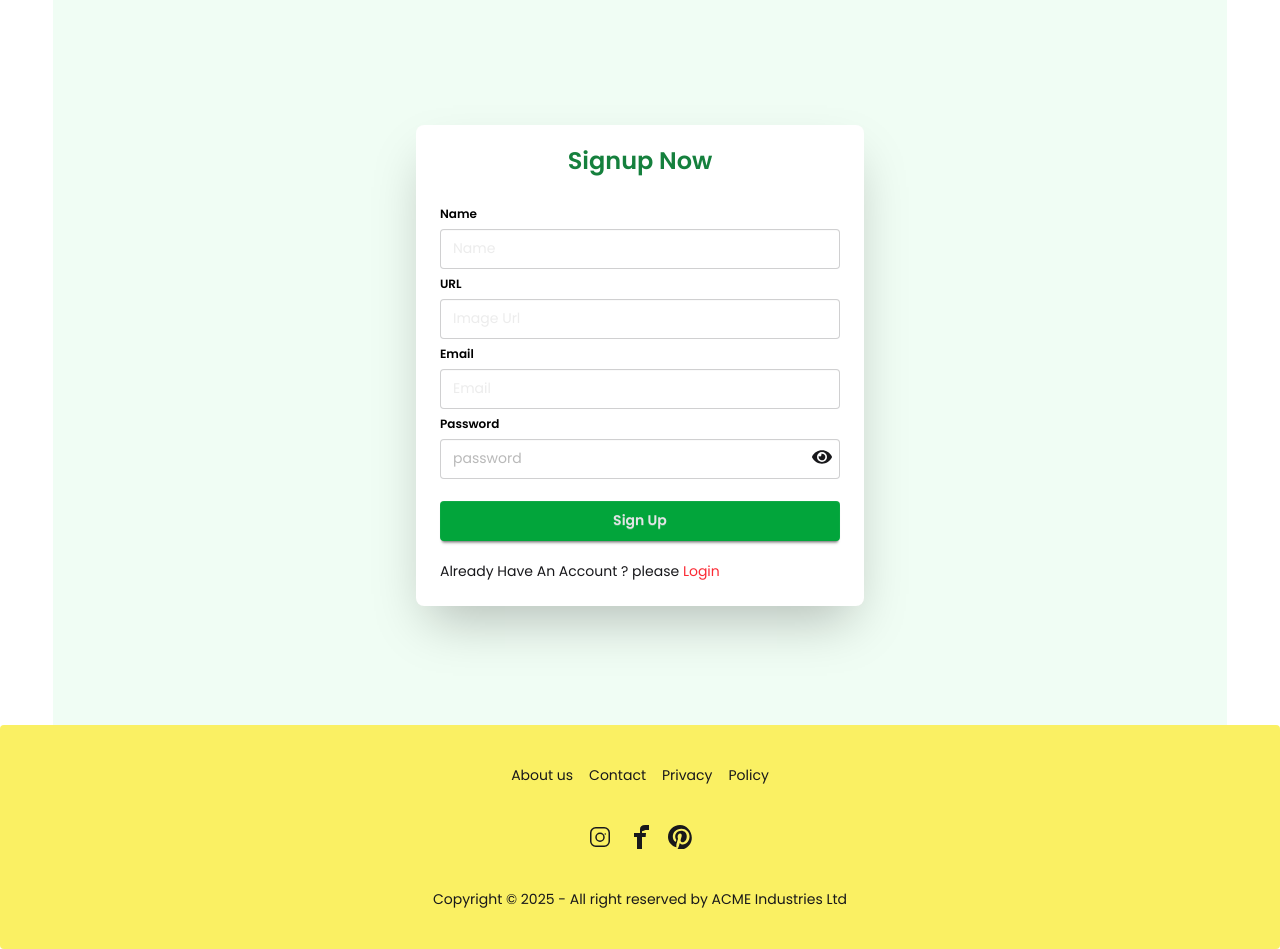
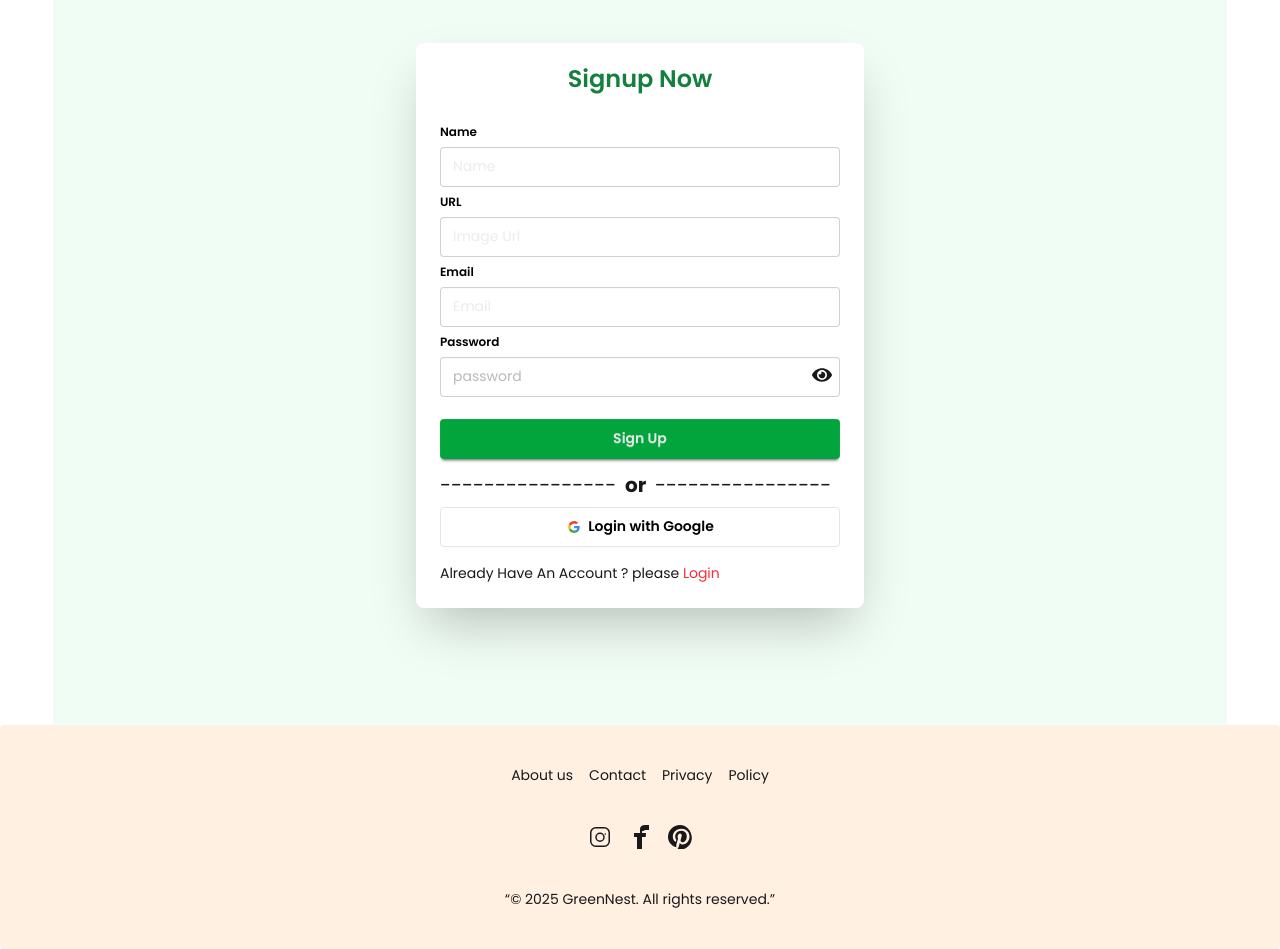
Before and after one commit to Ariful3031/Greenest-, a React (Vite) app: page /signup in a window 1280 px wide. Shown: the part 140-1089 px from the top of the page. Built offline with nearby package versions, Linux system fonts and the light colour scheme; no server answers.

Commit message:
added to google signin function and other simple task

```diff
--- a/src/Components/Footer/Footer.jsx
+++ b/src/Components/Footer/Footer.jsx
@@ -2,7 +2,7 @@ import React from "react";
 
 const Footer = () => {
     return (
-        <footer className="footer footer-horizontal footer-center bg-[#FAF063] text-base-content rounded p-10">
+        <footer className="footer footer-horizontal footer-center bg-[#FFF0E1] text-base-content rounded p-10">
             <nav className="grid grid-flow-col gap-4">
                 <a className="link link-hover">About us</a>
                 <a className="link link-hover">Contact</a>
@@ -50,7 +50,7 @@ const Footer = () => {
                 </div>
             </nav>
             <aside>
-                <p>Copyright © {new Date().getFullYear()} - All right reserved by ACME Industries Ltd</p>
+                <p>“© {new Date().getFullYear()} GreenNest. All rights reserved.”</p>
             </aside>
         </footer>
     );
--- a/src/Components/Navbar/Navbar.jsx
+++ b/src/Components/Navbar/Navbar.jsx
@@ -14,7 +14,7 @@ const Navbar = () => {
     </>
 
     return (
-        <div className="w-11/12 mx-auto navbar bg-base-100 shadow-sm">
+        <div className="w-full px-14 mx-auto navbar bg-[#F0FDF4] shadow-sm">
             <div className="navbar-start">
                 <div className="dropdown">
                     <div tabIndex={0} role="button" className="btn btn-ghost lg:hidden">
--- a/src/Components/Routes/Routes.jsx
+++ b/src/Components/Routes/Routes.jsx
@@ -6,6 +6,7 @@ import Login from "../../Pages/Login";
 import SignupPage from "../../Pages/SignupPage";
 import PrivateRoute from "../../Context/PrivateRoute/PrivateRoute";
 import ProfilePage from "../../Pages/ProfilePage";
+import Plants from "../../Pages/Plants";
 
 
 const router = createBrowserRouter([
@@ -21,7 +22,8 @@ const router = createBrowserRouter([
             },
             {
                 path: '/plants',
-                element: <h1> This is Plants sections</h1>
+                element: <Plants></Plants>,
+                loader: () => fetch('/Plants.json'),
             },
             {
                 path: '/profile',
--- a/src/Context/AuthProvider/AuthProvider.jsx
+++ b/src/Context/AuthProvider/AuthProvider.jsx
@@ -1,13 +1,21 @@
 import React, { useEffect, useState } from 'react';
 import { AuthContext } from '../AuthContext/AuthContext';
-import { createUserWithEmailAndPassword, onAuthStateChanged, signInWithEmailAndPassword, signOut, updateProfile } from 'firebase/auth';
+import { createUserWithEmailAndPassword, GoogleAuthProvider, onAuthStateChanged, signInWithEmailAndPassword, signInWithPopup, signOut, updateProfile } from 'firebase/auth';
 import { auth } from '../../Firebase/Firebase.config';
 import { toast } from 'react-toastify';
+// import { useLocation, useNavigate } from 'react-router';
 
 const AuthProvider = ({ children }) => {
     const [user, setUser] = useState(null);
     const [loading, setLoading] = useState(true)
-    console.log(user)
+    // console.log(user)
+
+    const googleProvider = new GoogleAuthProvider();
+
+    const googleSignin = () => {
+
+        return signInWithPopup(auth, googleProvider)
+    }
 
     const createUser = (email, password) => {
         return createUserWithEmailAndPassword(auth, email, password);
@@ -21,10 +29,13 @@ const AuthProvider = ({ children }) => {
         return signInWithEmailAndPassword(auth, email, password)
     }
 
+
+
     const logoutUser = () => {
         signOut(auth)
             .then(() => {
                 toast.success('signOut Success')
+
             }).catch((err) => {
                 toast.error(err.message)
             });
@@ -51,7 +62,8 @@ const AuthProvider = ({ children }) => {
         loginUser,
         logoutUser,
         loading,
-        setLoading
+        setLoading,
+        googleSignin
     }
 
 
--- a/src/Pages/Login.jsx
+++ b/src/Pages/Login.jsx
@@ -10,12 +10,25 @@ import { auth } from '../Firebase/Firebase.config';
 
 const Login = () => {
     const [showPassword, setShowPassword] = useState(false)
-    const { loginUser } = useContext(AuthContext);
+    const { loginUser, googleSignin, setUser } = useContext(AuthContext);
     const location = useLocation();
     const navigate = useNavigate();
 
     const emailRef = useRef();
 
+    const handleGoogleSignin = () => {
+
+        googleSignin()
+            .then((result) => {
+                // console.log(result.user)
+                setUser(result.user)
+                navigate(`${location.state ? location.state : "/"}`)
+                toast.success('success login')
+            })
+            .catch(error => {
+                console.log(error.message)
+            })
+    }
 
     const handleLogin = (event) => {
         event.preventDefault();
@@ -109,6 +122,19 @@ const Login = () => {
                             <button className="btn btn-neutral font-semibold border-none bg-[#02A53B] hover:bg-[#15803D] mt-4">Login</button>
                         </fieldset>
                     </form>
+
+                    <div className='flex'>
+                        <p className='text-xl'>----------------</p>
+                        <p className='font-bold text-xl'>or</p>
+                        <p className='text-xl'>----------------</p>
+                    </div>
+
+                    {/* Google */}
+                    <button onClick={handleGoogleSignin} className="btn bg-white text-black border-[#e5e5e5]">
+                        <svg aria-label="Google logo" width="16" height="16" xmlns="http://www.w3.org/2000/svg" viewBox="0 0 512 512"><g><path d="m0 0H512V512H0" fill="#fff"></path><path fill="#34a853" d="M153 292c30 82 118 95 171 60h62v48A192 192 0 0190 341"></path><path fill="#4285f4" d="m386 400a140 175 0 0053-179H260v74h102q-7 37-38 57"></path><path fill="#fbbc02" d="m90 341a208 200 0 010-171l63 49q-12 37 0 73"></path><path fill="#ea4335" d="m153 219c22-69 116-109 179-50l55-54c-78-75-230-72-297 55"></path></g></svg>
+                        Login with Google
+                    </button>
+
                     <p className='mt-2'> Dont’t Have An Account ? please <Link className='cursor-pointer hover:underline text-red-500' to='/signup'>Signup</Link> </p>
                 </div>
             </div>
--- a/src/Pages/Plants.jsx
+++ b/src/Pages/Plants.jsx
@@ -1,9 +1,10 @@
 import React from 'react';
+import TopRed from '../Components/Home/TopRed';
 
 const Plants = () => {
     return (
         <div>
-
+            <TopRed></TopRed>
         </div>
     );
 };
--- a/src/Pages/PlantsDetailsPage.jsx
+++ b/src/Pages/PlantsDetailsPage.jsx
@@ -2,6 +2,7 @@ import React, { useEffect, useState } from 'react';
 import { IoLogoUsd } from 'react-icons/io';
 import { MdOutlineStar } from 'react-icons/md';
 import { useLoaderData, useParams } from 'react-router';
+import { toast } from 'react-toastify';
 
 const PlantsDetailsPage = () => {
     const [details, setDetails] = useState({});
@@ -17,6 +18,7 @@ const PlantsDetailsPage = () => {
         const userName = event.target.name.value
         const userEmail = event.target.email.value
         console.log('click book now', userName, userEmail)
+        toast.success('Success Booking')
         event.target.reset();
 
     }
--- a/src/Pages/SignupPage.jsx
+++ b/src/Pages/SignupPage.jsx
@@ -3,19 +3,36 @@ import { AuthContext } from '../Context/AuthContext/AuthContext';
 import { FaEye } from 'react-icons/fa';
 import { IoMdEyeOff } from 'react-icons/io';
 import { toast } from 'react-toastify';
-import { Link } from 'react-router';
+import { Link, useNavigate } from 'react-router';
 
 const SignupPage = () => {
 
     const [err, setErr] = useState("")
     const [showPassword, setShowPassword] = useState(false)
-    const { createUser, setUser, updateUser } = useContext(AuthContext);
+    const { createUser, setUser, updateUser, googleSignin } = useContext(AuthContext);
     // console.log(createUser)
+    // const location = useLocation();
+    const navigate = useNavigate();
+
     const passwordLengthExpression = /^.{6,}$/
     const passwordNumberExpression = /(?=.*\d)/
     const passwordUpperCaseExpression = /(?=.*[A-Z])/
     const passwordLowerCaseExpression = /(?=.*[a-z])/
     const passwordSpecialCharacterExpression = /(?=.*[@$!%*?&])/
+
+    const handleGoogleSignin = () => {
+
+        googleSignin()
+            .then((result) => {
+                // console.log(result.user)
+                setUser(result.user);
+                navigate('/');
+                toast.success('successful login')
+            })
+            .catch(error => {
+                console.log(error.message)
+            })
+    }
 
     const handleSignup = (event) => {
 
@@ -53,6 +70,7 @@ const SignupPage = () => {
         createUser(email, password)
             .then(result => {
                 setUser(result.user);
+                navigate('/');
                 toast.success('Registration success');
                 updateUser({ displayName: name, photoURL: image })
                     .then(() => {
@@ -138,7 +156,7 @@ const SignupPage = () => {
     }
     return (
         <div className='bg-[#F0FDF4] w-full mx-auto h-screen my-auto flex justify-center items-center'>
-            <div className=" card bg-base-100 w-full mx-auto  mt-20 max-w-md shrink-0 shadow-2xl">
+            <div className=" card bg-base-100 w-full mx-auto max-w-md shrink-0 shadow-2xl">
                 <h1 className='text-2xl text-[#15803D] font-semibold text-center mt-5'>Signup Now</h1>
                 <div className="card-body">
                     <form onSubmit={handleSignup}>
@@ -169,6 +187,18 @@ const SignupPage = () => {
                             <button className="btn btn-neutral font-semibold border-none bg-[#02A53B] hover:bg-[#15803D] mt-4">Sign Up</button>
                         </fieldset>
                     </form>
+
+                    <div className='flex'>
+                        <p className='text-xl'>----------------</p>
+                        <p className='font-bold text-xl'>or</p>
+                        <p className='text-xl'>----------------</p>
+                    </div>
+
+                    {/* Google */}
+                    <button onClick={handleGoogleSignin} className="btn bg-white text-black border-[#e5e5e5]">
+                        <svg aria-label="Google logo" width="16" height="16" xmlns="http://www.w3.org/2000/svg" viewBox="0 0 512 512"><g><path d="m0 0H512V512H0" fill="#fff"></path><path fill="#34a853" d="M153 292c30 82 118 95 171 60h62v48A192 192 0 0190 341"></path><path fill="#4285f4" d="m386 400a140 175 0 0053-179H260v74h102q-7 37-38 57"></path><path fill="#fbbc02" d="m90 341a208 200 0 010-171l63 49q-12 37 0 73"></path><path fill="#ea4335" d="m153 219c22-69 116-109 179-50l55-54c-78-75-230-72-297 55"></path></g></svg>
+                        Login with Google
+                    </button>
                     <p className='mt-2'> Already Have An Account ? please  <Link className='cursor-pointer hover:underline text-red-500' to='/login'>Login</Link> </p>
                 </div>
             </div>
--- a/src/index.css
+++ b/src/index.css
@@ -7,3 +7,7 @@
 * {
   font-family: "Poppins", sans-serif;
 }
+
+a.active {
+  text-decoration: underline;
+}
```
